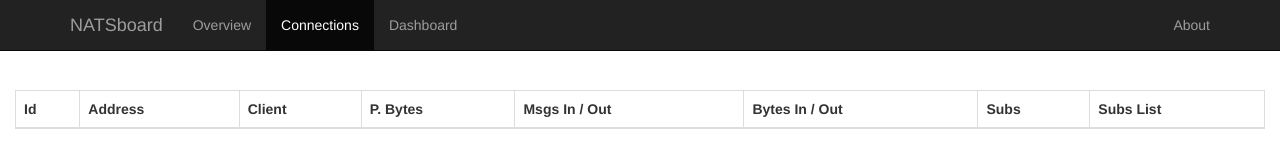
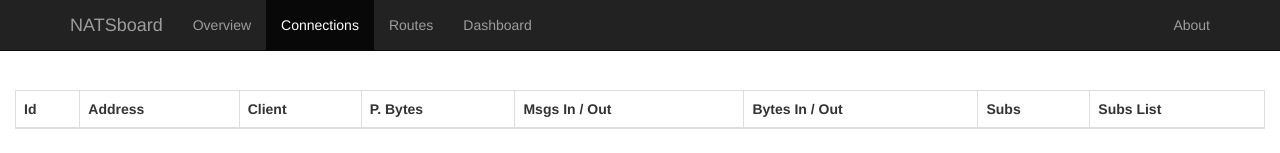
Before and after one commit to devfacet/natsboard, a website: page public/connections.html in a window 1280 px wide. Shown: the top 153 px of the page. Drawn offline with nearby package versions, Linux system fonts and the light colour scheme.

Commit message:
Add routes link

```diff
--- a/public/connections.html
+++ b/public/connections.html
@@ -36,6 +36,7 @@
           <ul class="nav navbar-nav">
             <li><a href="/">Overview</a></li>
             <li class="active"><a href="/connections.html">Connections</a></li>
+            <li><a href="/routes.html">Routes</a></li>
             <li><a href="/dashboard.html">Dashboard</a></li>
           </ul>
           <ul class="nav navbar-nav navbar-right">
```
Also changed, not shown: public/dashboard.html (+1 -0 lines), public/index.html (+1 -0 lines).
